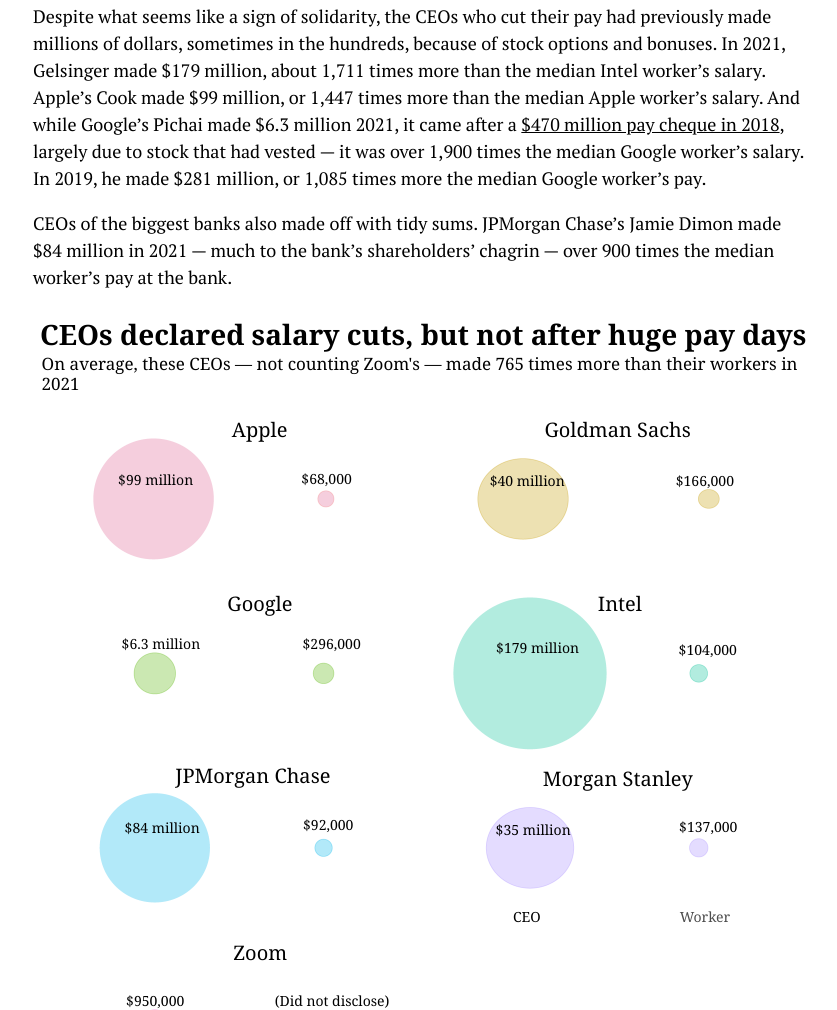
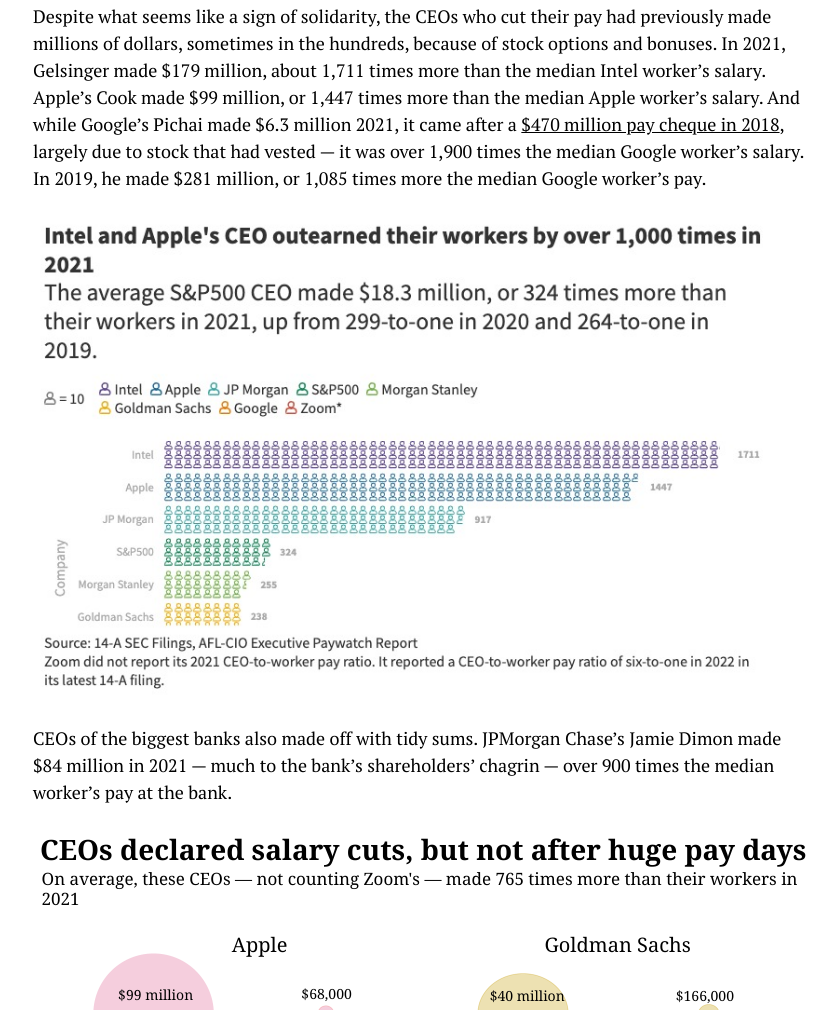
Before and after one commit to rachel-el-p/ceocompensation, a plain HTML site: page index.html in a window 1280 px wide. Shown: the part 1897-2907 px from the top of the page, without its empty margins (217-1054 px from the left). Drawn offline with nearby package versions, Linux system fonts and the light colour scheme.

Commit message:
changed png to jpg

```diff
--- a/index.html
+++ b/index.html
@@ -515,6 +515,8 @@
 
         <p> Despite what seems like a sign of solidarity, the CEOs who cut their pay had previously made millions of dollars, sometimes in the hundreds, because of stock options and bonuses. In 2021, Gelsinger made $179 million, about 1,711 times more than the median Intel worker’s salary. Apple’s Cook made $99 million, or 1,447 times more than the median Apple worker’s salary. And while Google’s Pichai made $6.3 million 2021, it came after a <a href="https://www.axios.com/2019/05/01/google-ceo-sundar-pichai-470-million-2018-ceo-pay">$470 million pay cheque in 2018</a>, largely due to stock that had vested — it was over 1,900 times the median Google worker’s salary. In 2019, he made $281 million, or 1,085 times more the median Google worker’s pay. </p>
 
+		<p><img src="Intel and Apple's CEO outearned their workers by over 1,000 times in 2021.jpeg" style="max-height:950%; max-width:95%; margin-bottom: 0;"></p>
+
         <p> CEOs of the biggest banks also made off with tidy sums. JPMorgan Chase’s Jamie Dimon made $84 million in 2021 — much to the bank’s shareholders’ chagrin — over 900 times the median worker’s pay at the bank. </p>
 
 
```
Also changed, not shown: Intel and Apple's CEO outearned their workers by over 1,000 times in 2021.jpeg (added), Intel and Apple's CEO outearned their workers by over 1,000 times in 2021.png (deleted).
